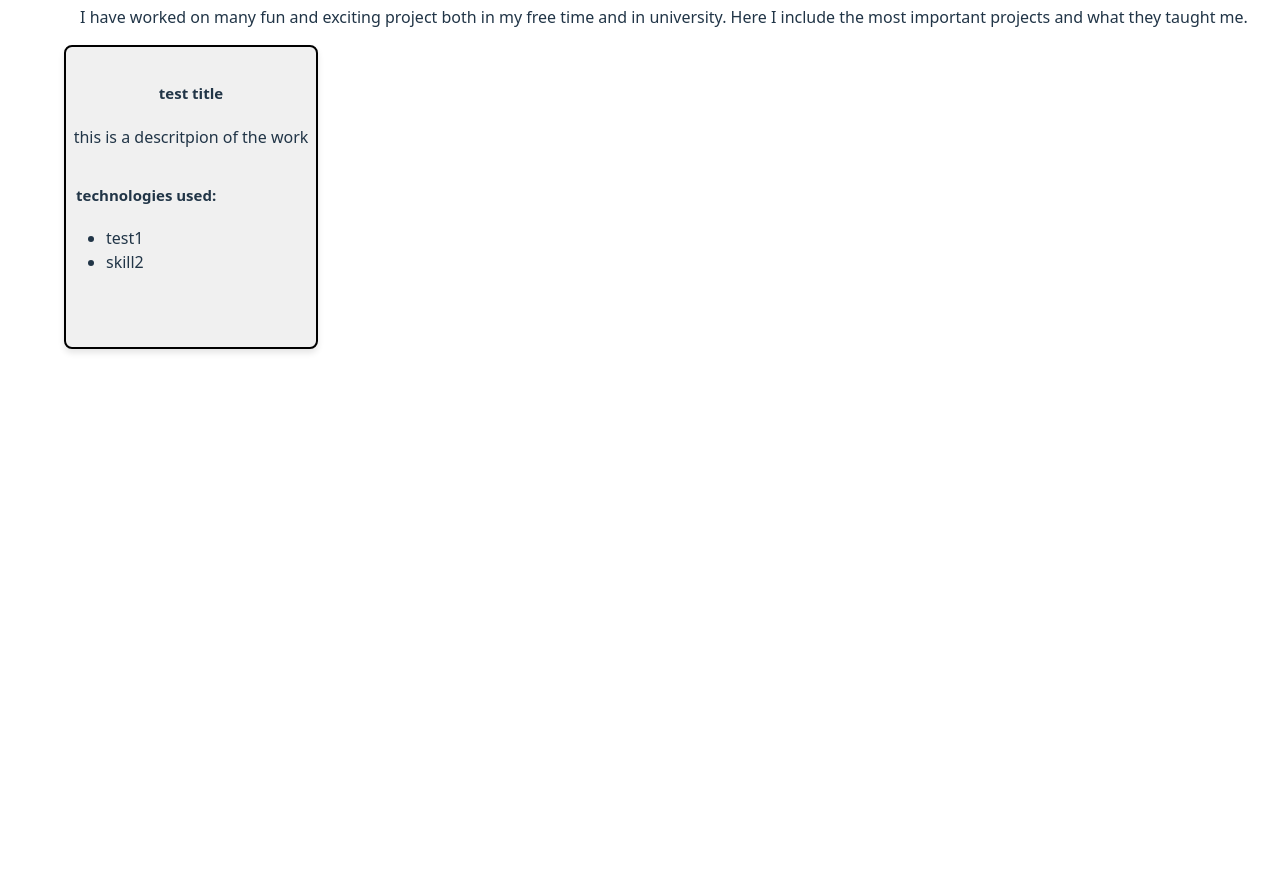
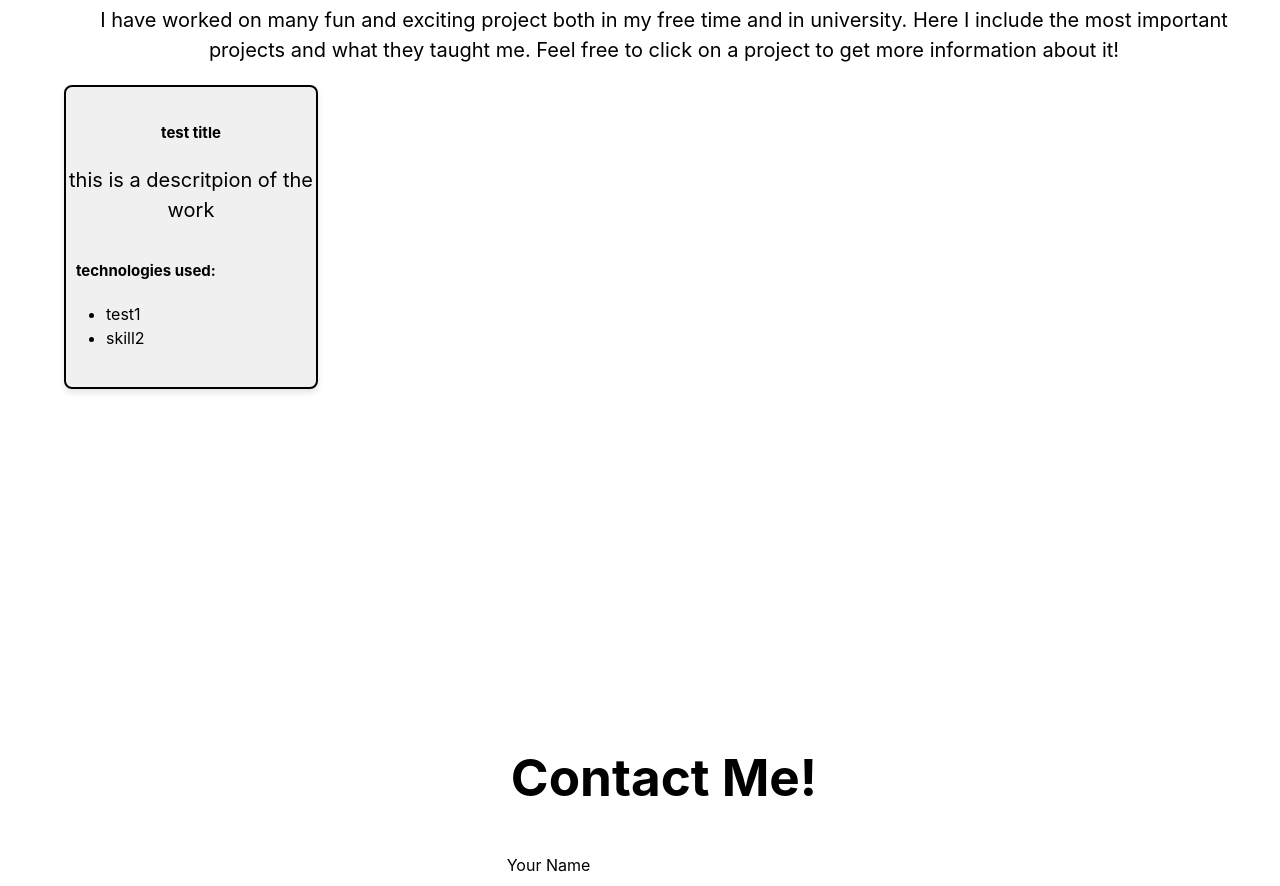
Before and after one commit to azazarino/portfolio-website, a React (Vite) app: page / in a window 1280 px wide. Shown: the part 1900-2786 px from the top of the page. Before the commit the page ends 2670 px from the top, so only its background shows below. Built offline with nearby package versions, Linux system fonts and the light colour scheme.

Commit message:
added contact me part

```diff
--- a/package.json
+++ b/package.json
@@ -10,6 +10,7 @@
     "preview": "vite preview"
   },
   "dependencies": {
+    "@formspree/react": "^3.0.0",
     "react": "^19.1.0",
     "react-dom": "^19.1.0",
     "react-icons": "^5.5.0",
--- a/src/App.jsx
+++ b/src/App.jsx
@@ -4,15 +4,17 @@ import Portfolio from './pages/portfolio'
 import Navbar from './components/navbar'
 import About from './pages/about'
 import Projects from './pages/projects'
+import ContactMe from './pages/contactMe'
 
 function App() {
   return (
     <>
+    <main className='main-content'>
       <Navbar />
-      <main className='main-content'>
         <Portfolio />
         <About />
         <Projects />
+        <ContactMe />
       </main>
     </>
   )
--- /dev/null
+++ b/src/components/ContactForm.jsx
@@ -0,0 +1,48 @@
+import { useForm, ValidationError } from "@formspree/react";
+
+function ContactForm() {
+  const [state, handleSubmit] = useForm("{import.meta.env.FORM_KEY}");
+
+  if (state.succeeded) {
+    return <p>Thanks for joining!</p>;
+  }
+
+  return (
+    <form className="fs-form" onSubmit={handleSubmit}>
+      <div className="fs-field">
+        <label className="fs-label" htmlFor="name">
+          Your Name
+        </label>
+        <input className="fs-input" id="name" name="name" required />
+      </div>
+      <div className="fs-field">
+        <label className="fs-label" htmlFor="email">
+          Email
+        </label>
+        <input className="fs-input" id="email" name="email" required />
+        <p className="fs-description">
+          This will help me respond to your query via an email.
+        </p>
+      </div>
+      <div className="fs-field">
+        <label className="fs-label" htmlFor="message">
+          Message
+        </label>
+        <textarea
+          className="fs-textarea"
+          id="message"
+          name="message"
+          required
+        />
+        <p className="fs-description">What would you like to discuss?</p>
+      </div>
+      <div class="fs-button-group">
+        <button className="fs-button" type="submit">
+          Submit
+        </button>
+      </div>
+    </form>
+  );
+}
+
+export default ContactForm;
--- a/src/css/App.css
+++ b/src/css/App.css
@@ -5,4 +5,10 @@
   width: 100%;
   display: flex;
   flex-direction: column;
+  font-family: 'Inter';
+  color: black;
 }
+
+.main-content p{
+  font-size: 20px;
+}
--- a/src/css/navbar.css
+++ b/src/css/navbar.css
@@ -9,6 +9,7 @@
     align-items: center;
     padding: 0 20px;
     box-shadow: 50px 2px 5px rgba(0, 0, 0, 0.1);
+    background-color: white;
 }
 
 
--- a/src/css/projectModal.css
+++ b/src/css/projectModal.css
@@ -16,7 +16,7 @@
   padding: 2rem;
   border-radius: 12px;
   position: relative;
-  max-width: 600px;
+  max-width: 900px;
   width: 90%;
 }
 
--- /dev/null
+++ b/src/pages/contactMe.jsx
@@ -0,0 +1,18 @@
+import { Element } from "react-scroll";
+import ContactForm from "../components/ContactForm";
+
+function ContactMe(){
+
+    return(
+        <Element name="contact-element">
+            <section id="contact-section">
+                <div className="contact-div">
+                    <h1>Contact Me!</h1>
+                    <ContactForm/>
+                </div>
+            </section>
+        </Element>
+    )
+}
+
+export default ContactMe;
--- a/src/pages/projects.jsx
+++ b/src/pages/projects.jsx
@@ -9,7 +9,9 @@ function Projects() {
             <section id="projects-section">
                 <div className="projects-div">
                     <h1>Projects</h1>
-                    <p>I have worked on many fun and exciting project both in my free time and in university. Here I include the most important projects and what they taught me.</p>
+                    <p>I have worked on many fun and exciting project both in my free time and in university. Here I include the most important projects and what they taught me.
+                        Feel free to click on a project to get more information about it!
+                    </p>
                     {projectList.map((project) => (
                         <ProjectCards key={project.id} project={project} />
                     ))}
```
Also changed, not shown: src/css/ContactForm.css (added), 2 other files (tests, documents, lock files or other folders).
